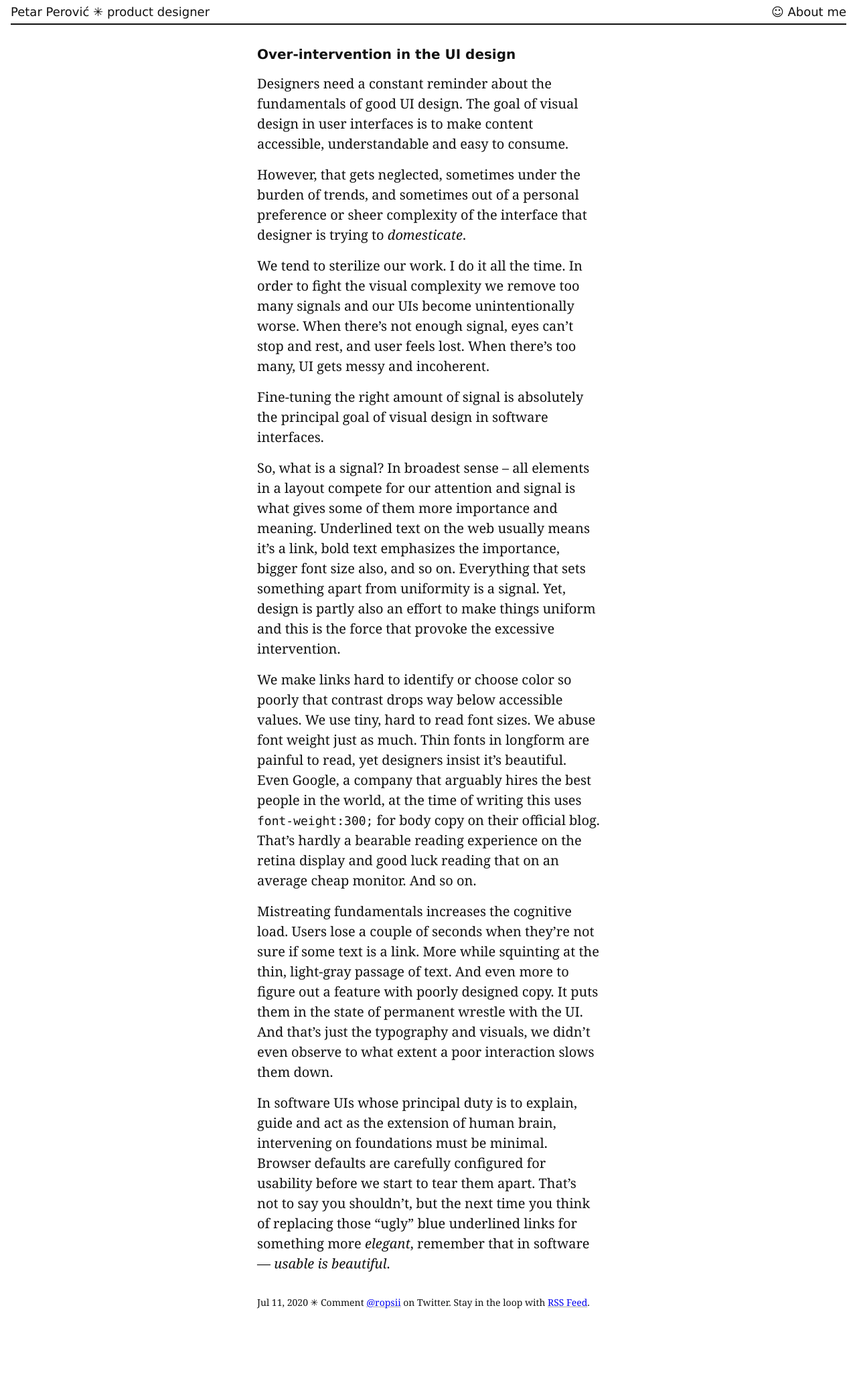
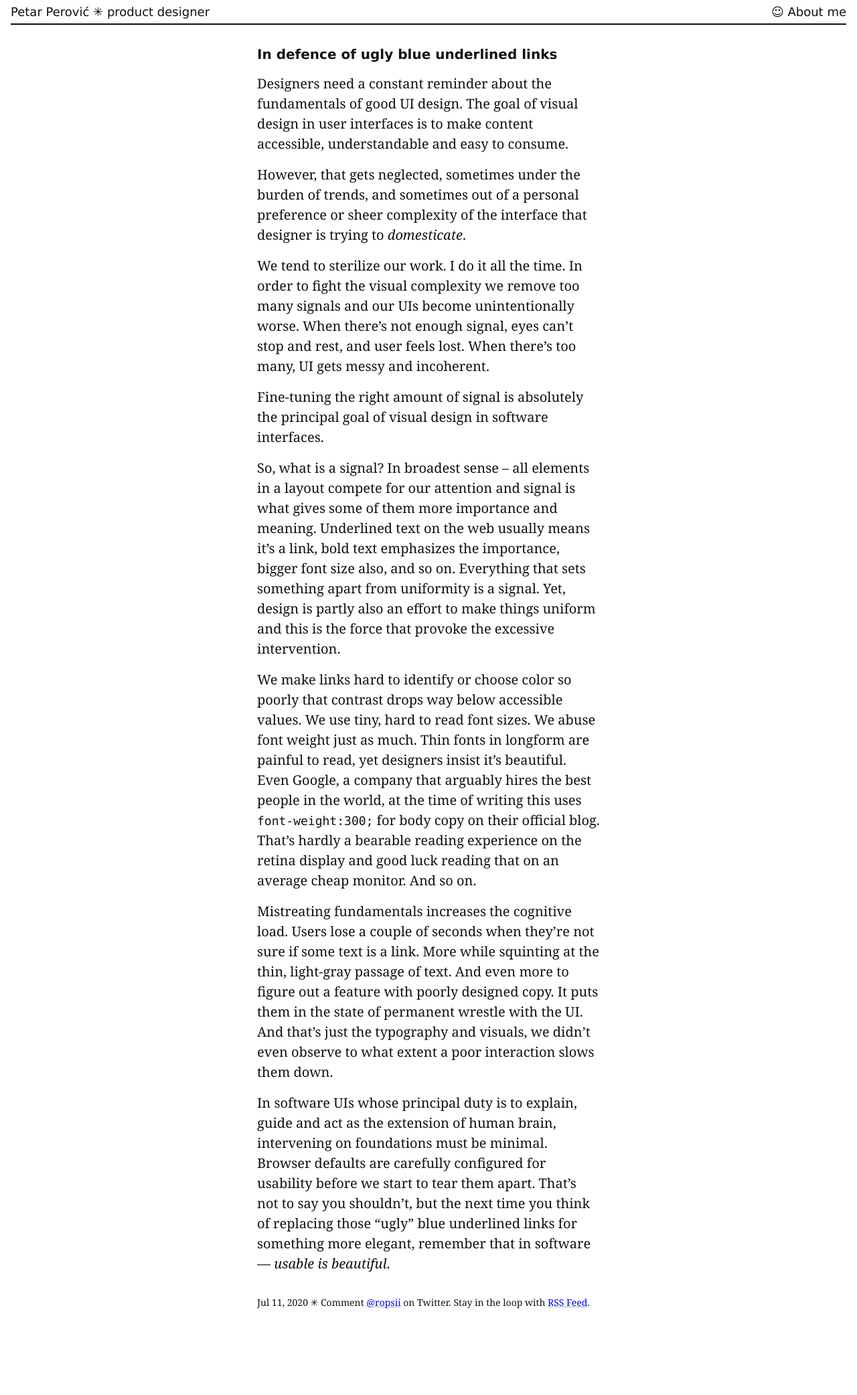
Before and after one commit to ropsii/ropsii.github.io, a Jekyll site: the page built from _posts/2020-08-18-ugly-blue-underlined-links.markdown, in a window 1280 px wide. Shown: the whole page at 67% size. Built offline with Jekyll 4.4.1, drawn with Linux system fonts in a browser that asks for light colours.

Commit message:
Change blog post title

```diff
--- a/_posts/2020-08-18-over-intervention.markdown
+++ b/_posts/2020-08-18-ugly-blue-underlined-links.markdown
@@ -1,6 +1,6 @@
 ---
 layout: post
-title:  "Over-intervention in the UI design"
+title:  "In defence of ugly blue underlined links"
 author: "Petar Perovic"
 date:   2020-07-11 12:10:00 +0100
 readingtime: "2"
@@ -22,4 +22,4 @@ We make links hard to identify or choose color so poorly that contrast drops way
 
 Mistreating fundamentals increases the cognitive load. Users lose a couple of seconds when they’re not sure if some text is a link. More while squinting at the thin, light-gray passage of text. And even more to figure out a feature with poorly designed copy. It puts them in the state of permanent wrestle with the UI. And that’s just the typography and visuals, we didn’t even observe to what extent a poor interaction slows them down.
 
-In software UIs whose principal duty is to explain, guide and act as the extension of human brain, intervening on foundations must be minimal. Browser defaults are carefully configured for usability before we start to tear them apart. That’s not to say you shouldn’t, but the next time you think of replacing those “ugly” blue underlined links for something more _elegant_, remember that in software — _usable is beautiful_.
+In software UIs whose principal duty is to explain, guide and act as the extension of human brain, intervening on foundations must be minimal. Browser defaults are carefully configured for usability before we start to tear them apart. That’s not to say you shouldn’t, but the next time you think of replacing those “ugly” blue underlined links for something more elegant, remember that in software — _usable is beautiful_.
--- a/_sass/tachyons/_styles.scss
+++ b/_sass/tachyons/_styles.scss
@@ -32,7 +32,7 @@ a:hover,
 a:focus {
     border-radius: .25rem;
     text-decoration-color: $blue;
-    background: $lightest-blue;
+    background: $black-10;
 }
 
 hr {
```
